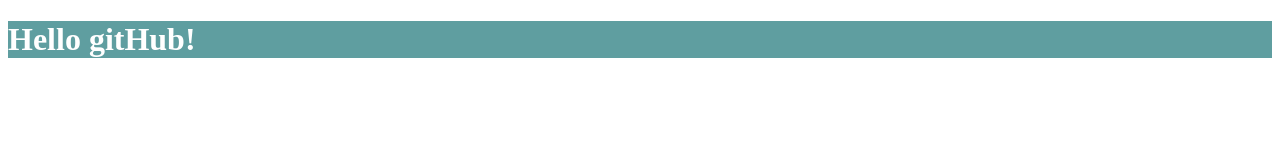
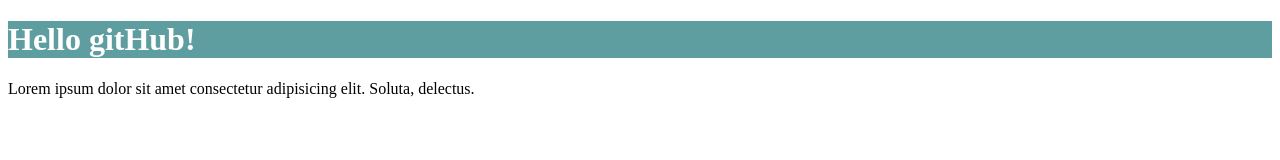
Before and after one commit to tuleelut/test10292, a plain HTML site: page index.html in a window 1280 px wide. Drawn offline with Linux system fonts and the light colour scheme.

Commit message:
paragraph to index.html file added

```diff
--- a/index.html
+++ b/index.html
@@ -8,5 +8,6 @@
   </head>
   <body>
     <h1>Hello gitHub!</h1>
+    <p>Lorem ipsum dolor sit amet consectetur adipisicing elit. Soluta, delectus.</p>
   </body>
 </html>
```
